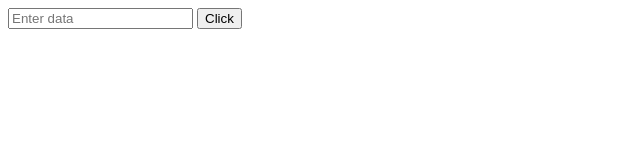
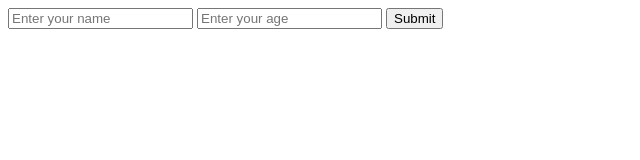
Before and after one commit to Giacom97/WDDweek10, a plain HTML site: page Index.html in a window 1280 px wide. Shown: the whole page, without its empty margins (0-640 px from the left). Drawn offline with Linux system fonts and the light colour scheme.

Commit message:
Second commit
Replaced input fields and script with a form for user name and age.

```diff
--- a/Index.html
+++ b/Index.html
@@ -4,13 +4,10 @@
     <title>Week 10</title>
 </head>
 <body>
-    <input type="text" id="userData" placeholder="Enter data">
-    <button type="button" onclick="getData()">Click</button>
-    <script>
-        function getData() {
-            let data = document.getElementById("userData").value;
-            console.log(data);
-        }
-    </script>
+    <form>
+        <input type="text" id="userName" placeholder="Enter your name">
+        <input type="number" id="userAge" placeholder="Enter your age">
+        <button type="button">Submit</button>
+    </form>
 </body>
 </html>
```
